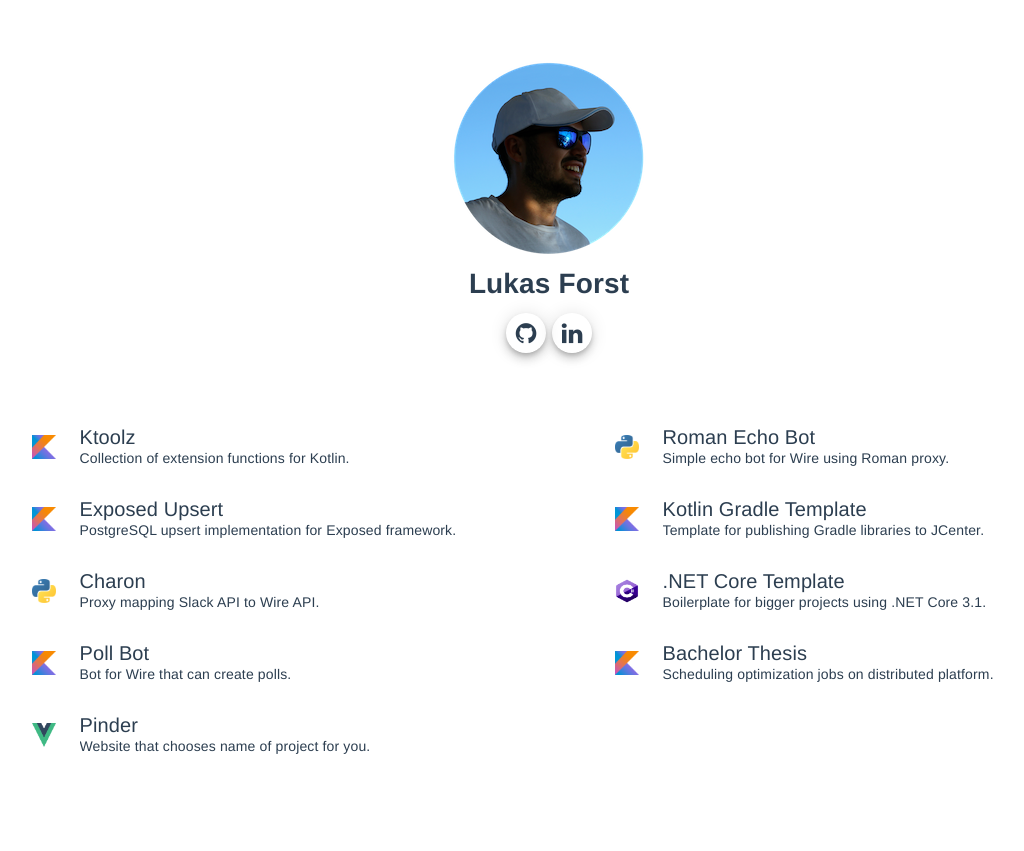
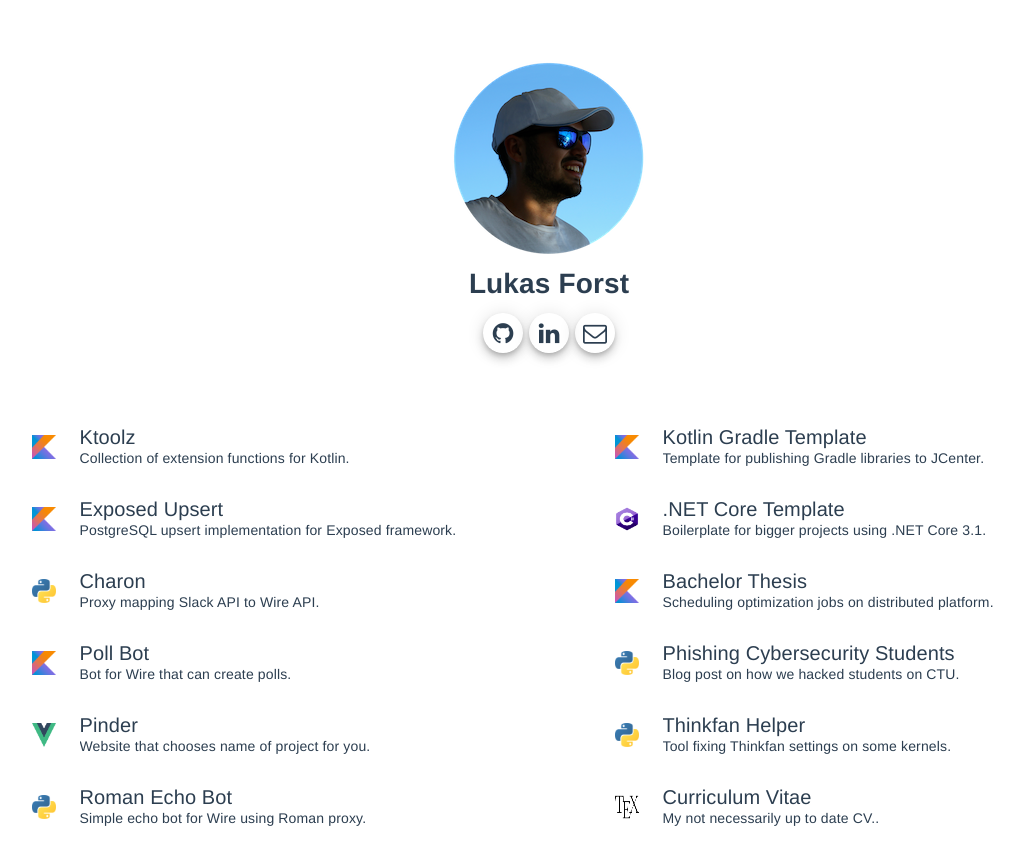
Before and after one commit to LukasForst/lukas.forst.dev, a Vue app: page / in a window 1280 px wide. Shown: the whole page, without its empty margins (91-1115 px from the left). Before the commit the page ends 800 px from the top, so only its background shows below. Built offline with nearby package versions, Linux system fonts and the light colour scheme.

Commit message:
add another completely useless projects

```diff
--- a/src/componenets/About.vue
+++ b/src/componenets/About.vue
@@ -11,6 +11,10 @@
         <md-button class="md-fab md-mini md-icon-button" :href="linkedin" target="_blank">
             <md-icon class="fa fa-linkedin"/>
         </md-button>
+
+        <md-button class="md-fab md-mini md-icon-button" :href="mail">
+            <md-icon class="fa fa-envelope-o"/>
+        </md-button>
     </div>
 </template>
 
@@ -20,7 +24,8 @@
         data() {
             return {
                 linkedin: 'https://www.linkedin.com/in/lukas-forst/',
-                github: 'https://github.com/LukasForst'
+                github: 'https://github.com/LukasForst',
+                mail: 'mailto:lukas@forst.pw'
             }
         }
     }
--- a/src/componenets/Projects.vue
+++ b/src/componenets/Projects.vue
@@ -73,6 +73,24 @@
                         description: 'Scheduling optimization jobs on distributed platform.',
                         githubLink: 'https://github.com/LukasForst/bachelor-thesis',
                         language: 'kotlin'
+                    },
+                    {
+                        title: 'Phishing Cybersecurity Students',
+                        description: 'Blog post on how we hacked students on CTU.',
+                        githubLink: 'https://github.com/LukasForst/BSY',
+                        language: 'python'
+                    },
+                    {
+                        title: 'Thinkfan Helper',
+                        description: 'Tool fixing Thinkfan settings on some kernels.',
+                        githubLink: 'https://github.com/LukasForst/thinkfan-helper',
+                        language: 'python'
+                    },
+                    {
+                        title: 'Curriculum Vitae',
+                        description: 'My not necessarily up to date CV..',
+                        githubLink: 'https://github.com/LukasForst/cv',
+                        language: 'tex'
                     }
                 ]
             }
```
Also changed, not shown: src/assets/tex.png (added).
